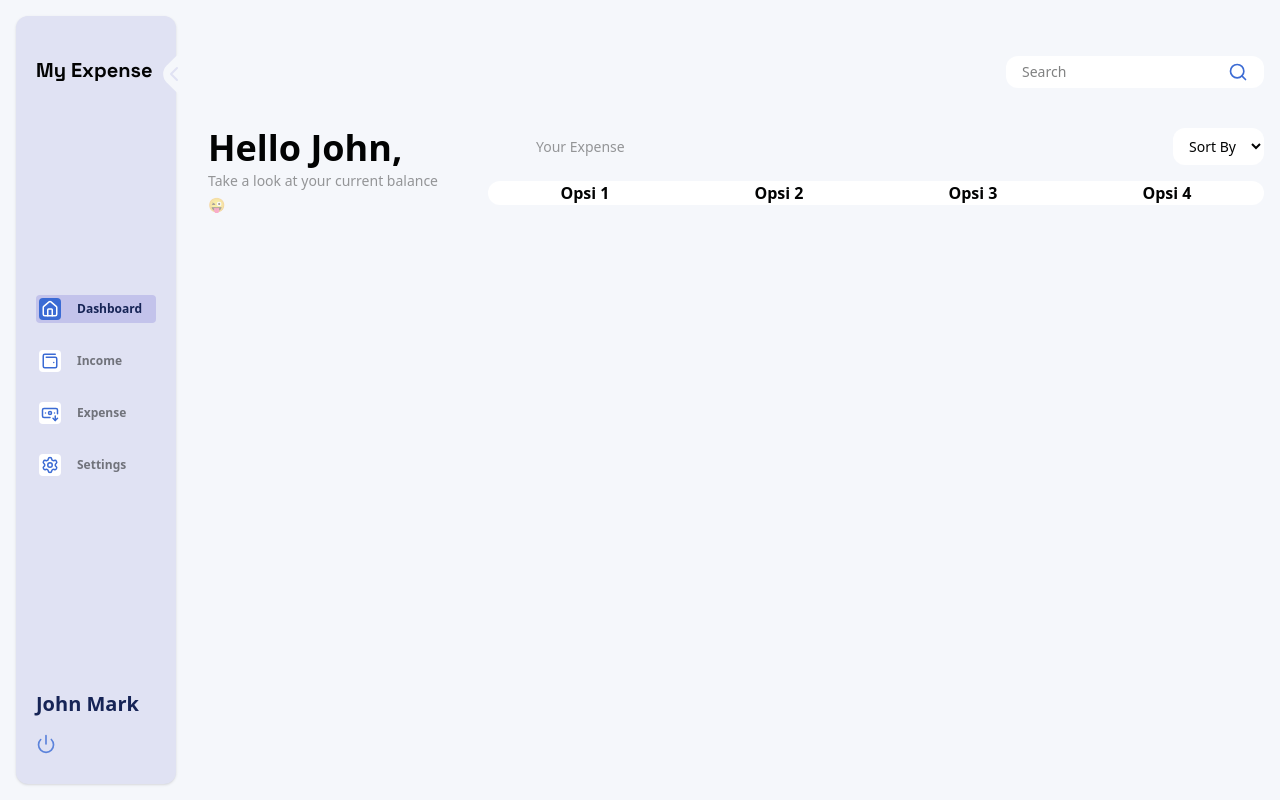
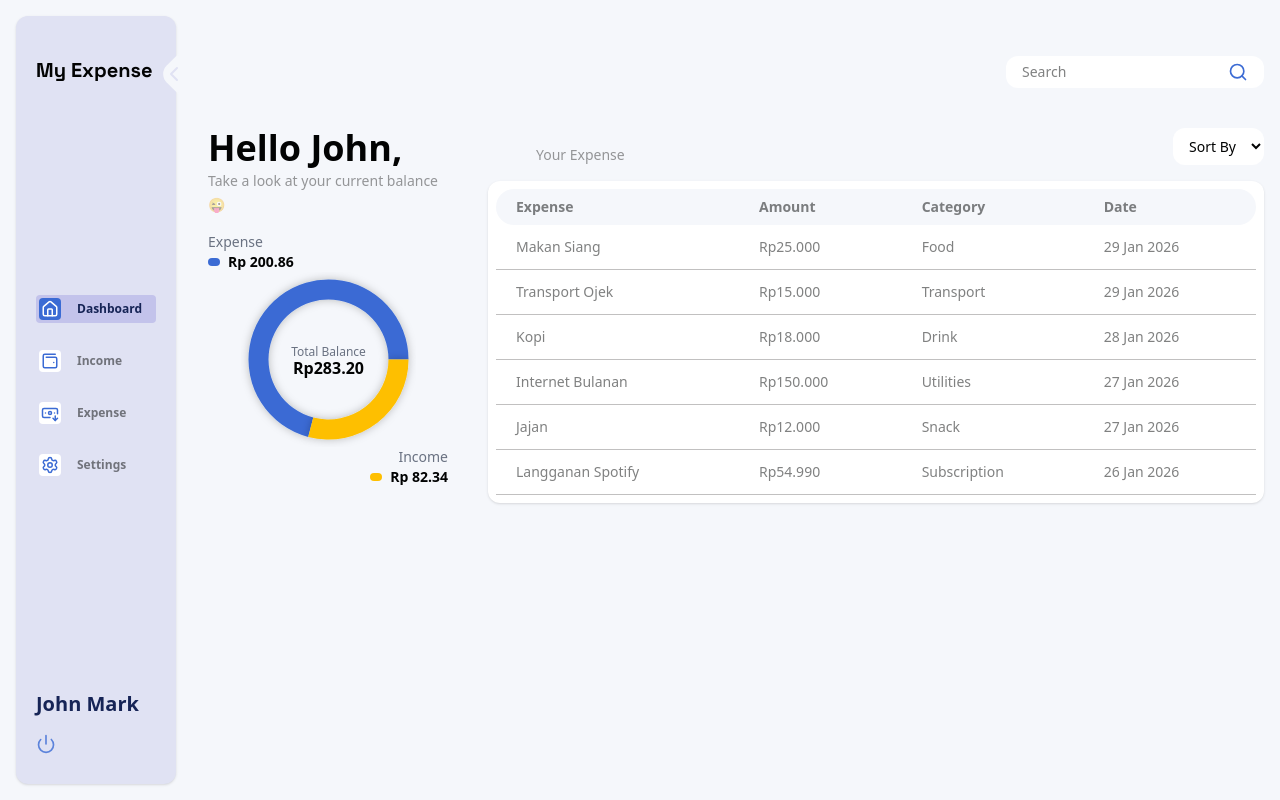
Before and after one commit to RafiqMuzayyan/My-Expense, a Next.js app: page /dashboard in a window 1280 px wide. Built offline with nearby package versions, Linux system fonts and the light colour scheme.

Commit message:
add table and chart

```diff
--- a/package.json
+++ b/package.json
@@ -12,7 +12,8 @@
     "lucide-react": "^0.563.0",
     "next": "16.1.6",
     "react": "19.2.3",
-    "react-dom": "19.2.3"
+    "react-dom": "19.2.3",
+    "recharts": "^3.7.0"
   },
   "devDependencies": {
     "@tailwindcss/postcss": "^4",
--- a/src/app/dashboard/page.jsx
+++ b/src/app/dashboard/page.jsx
@@ -1,7 +1,13 @@
+import DonutChart from '@/components/dashboard/DonutChart'
 import { Search } from 'lucide-react'
 import React from 'react'
 
 const page = () => {
+  const data = [
+  { name: "Requested", value: 200.86 },
+  { name: "Unrequested", value: 82.34 },
+]
+
   return (
     <div className='w-full'>
 
@@ -20,7 +26,7 @@ const page = () => {
 
         <div className='w-full max-w-60'>
 
-          <div>
+          <div className='mb-4'>
             <h1 className='font-semibold text-4xl'>
               Hello John,
             </h1>
@@ -29,32 +35,93 @@ const page = () => {
             </span>
           </div>
 
+          {/* pie chart */}
+          <div className="flex flex-col items-center ">
+            {/* Requested */}
+            <div className="w-full flex flex-col text-sm items-start">
+              <p className="text-gray-500">Expense</p>
+              <div className="flex items-center gap-2 font-semibold">
+                <span className="w-3 h-2 rounded-full bg-secondary" />
+                <h4>Rp {data[0].value}</h4>
+              </div>
+            </div>
+            <DonutChart data={data}/>
+            <div className="w-full flex flex-col text-sm items-end ">
+              <p className="text-gray-500">Income</p>
+              <div className="flex items-center gap-2 font-semibold">
+                <span className="w-3 h-2 rounded-full bg-yellow" />
+                <h4>Rp {data[1].value}</h4>
+              </div>
+            </div>
+          </div>
+
         </div>
 
         <div className='w-full'>
             <div>
-              <div className='flex justify-between pl-12 items-center mb-4' >
+              <div className='flex justify-between pl-12 items-end mb-4' >
                 <h3 className='text-sm text-black/40'>Your Expense</h3>
                 <select
                   name="sort-by"
                   id="sort-by"
                   className='py-2 px-3 bg-white rounded-xl text-sm'
+                  defaultValue={"none"}
                 >
-                  <option value="Sort By" selected disabled>Sort By</option>
+                  <option value="none" disabled>Sort By</option>
                   <option value="">opsi 1</option>
                   <option value="">opsi 2</option>
                   <option value="">opsi 3</option>
                   <option value="">opsi 4</option>
                 </select>
               </div>
-              <div className='bg-white rounded-2xl'>
-                <table className='w-full '>
-                  <tr>
-                    <th>Opsi 1</th>
-                    <th>Opsi 2</th>
-                    <th>Opsi 3</th>
-                    <th>Opsi 4</th>
-                  </tr>
+              <div className='bg-white rounded-xl p-2 shadow'>
+                <table className='w-full text-sm '>
+                  <thead className='text-black/50'>
+                    <tr>
+                      <th>Expense</th>
+                      <th>Amount</th>
+                      <th>Category</th>
+                      <th>Date</th>
+                    </tr>
+                  </thead>
+                  <tbody className='text-black/50'>
+                    <tr>
+                      <td>Makan Siang</td>
+                      <td>Rp25.000</td>
+                      <td>Food</td>
+                      <td>29 Jan 2026</td>
+                    </tr>
+                    <tr>
+                      <td>Transport Ojek</td>
+                      <td>Rp15.000</td>
+                      <td>Transport</td>
+                      <td>29 Jan 2026</td>
+                    </tr>
+                    <tr>
+                      <td>Kopi</td>
+                      <td>Rp18.000</td>
+                      <td>Drink</td>
+                      <td>28 Jan 2026</td>
+                    </tr>
+                    <tr>
+                      <td>Internet Bulanan</td>
+                      <td>Rp150.000</td>
+                      <td>Utilities</td>
+                      <td>27 Jan 2026</td>
+                    </tr>
+                    <tr>
+                      <td>Jajan</td>
+                      <td>Rp12.000</td>
+                      <td>Snack</td>
+                      <td>27 Jan 2026</td>
+                    </tr>
+                    <tr>
+                      <td>Langganan Spotify</td>
+                      <td>Rp54.990</td>
+                      <td>Subscription</td>
+                      <td>26 Jan 2026</td>
+                    </tr>
+                  </tbody>
                 </table>
               </div>
             </div>
--- a/src/app/globals.css
+++ b/src/app/globals.css
@@ -9,7 +9,7 @@
   --yellow: #febf00;
   --blue: #3b6bd4;
   --dark-blue: #162456;
-  --grey: #bbbbbb;
+  --grey: #c1c0c0;
 }
 
 /* @media (prefers-color-scheme: dark) {
@@ -39,3 +39,23 @@ body {
   color: var(--black);
   font-family: var(--font-nunito);
 }
+
+th{
+  padding: 8px 20px ;
+  background-color: var(--background);
+  text-align: left;
+}
+th:first-child{
+  border-radius: 20px 0px 0px 20px;
+}
+th:last-child{
+  border-radius: 0px 20px 20px 0px;
+}
+tbody{
+  margin: 20px;
+}
+td{
+  padding: 12px 20px;
+  border-bottom: 1px solid var(--grey);
+
+}
--- a/src/components/auth/BasicInput.jsx
+++ b/src/components/auth/BasicInput.jsx
@@ -8,14 +8,14 @@ const BasicInput = ({
     placeholder = 'placeholder'
 }) => {
   return (
-    <div className='flex flex-col gap-2 mb-4'>
+    <div className='flex flex-col gap-2 mb-4 w-full'>
         <label htmlFor={id} className='text-sm'>{label}</label>
         <input
             type={type}
             id={id}
             name={name}
             placeholder={placeholder}
-            className='bg-foreground/50 py-2 px-4 rounded shadow-inner text-sm focus:outline-secondary'
+            className='bg-foreground/50 py-2 px-4 rounded shadow-inner text-sm focus:outline-secondary w-full'
         />
     </div>
   )
--- a/src/components/auth/RegisterForm.jsx
+++ b/src/components/auth/RegisterForm.jsx
@@ -6,7 +6,7 @@ const RegisterForm = () => {
 
     return (
         <div className='w-150'>
-            <div className='flex justify-between'>
+            <div className='flex justify-between gap-4'>
                 <BasicInput
                     label='Full Name'
                     type='text'
@@ -28,7 +28,7 @@ const RegisterForm = () => {
             <button
                 className='bg-secondary px-4 py-2 rounded text-white cursor-pointer font-semibold hover:bg-secondary/70 transition-all mb-4 w-full'
             >
-                Login
+                Register
             </button>
         </div>
     )
--- /dev/null
+++ b/src/components/dashboard/DonutChart.jsx
@@ -0,0 +1,64 @@
+"use client"
+
+import { PieChart, Pie , Label, Cell } from "recharts"
+
+
+const COLORS = ["#3b6bd4", "#febf00"]
+
+export default function DonutChart({ data }) {
+  return (
+    <PieChart width={175} height={175}>
+        <defs>
+    <filter id="shadow" x="-20%" y="-20%" width="140%" height="140%">
+      <feDropShadow
+        dx="0"
+        dy="0"
+        stdDeviation="4"
+        floodColor="#000"
+        floodOpacity="0.25"
+      />
+    </filter>
+  </defs>
+    <Pie
+        data={data}
+        innerRadius={60}
+        outerRadius={80}
+        dataKey="value"
+        paddingAngle={0}
+        stroke="none"
+        filter="url(#shadow)"
+    >
+        {data.map((_, i) => (
+        <Cell key={i} fill={COLORS[i % COLORS.length]} />
+        ))}
+
+        {/* TEXT TENGAH */}
+        <Label
+        position="center"
+        content={() => {
+            const total = data.reduce((a, b) => a + b.value, 0)
+
+            return (
+            <text x="50%" y="50%" textAnchor="middle">
+                <tspan
+                x="50%"
+                dy="-4"
+                className="fill-gray-500 text-xs"
+                >
+                Total Balance
+                </tspan>
+                <tspan
+                x="50%"
+                dy="18"
+                className="fill-black  font-semibold"
+                >
+                Rp{total.toFixed(2)}
+                </tspan>
+            </text>
+            )
+        }}
+        />
+    </Pie>
+    </PieChart>
+  )
+}
```
Also changed, not shown: 1 other file (tests, documents, lock files or other folders).
